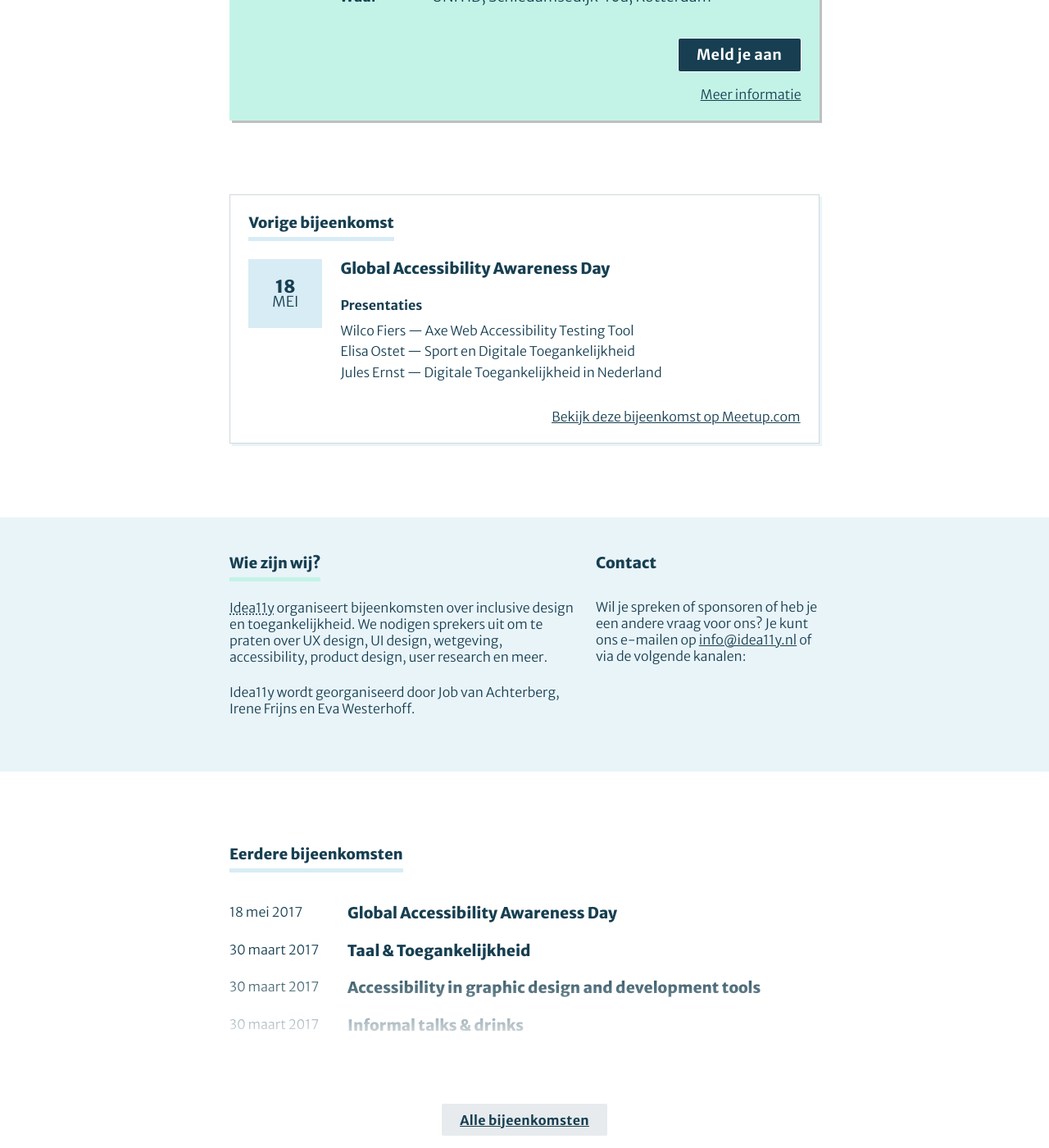
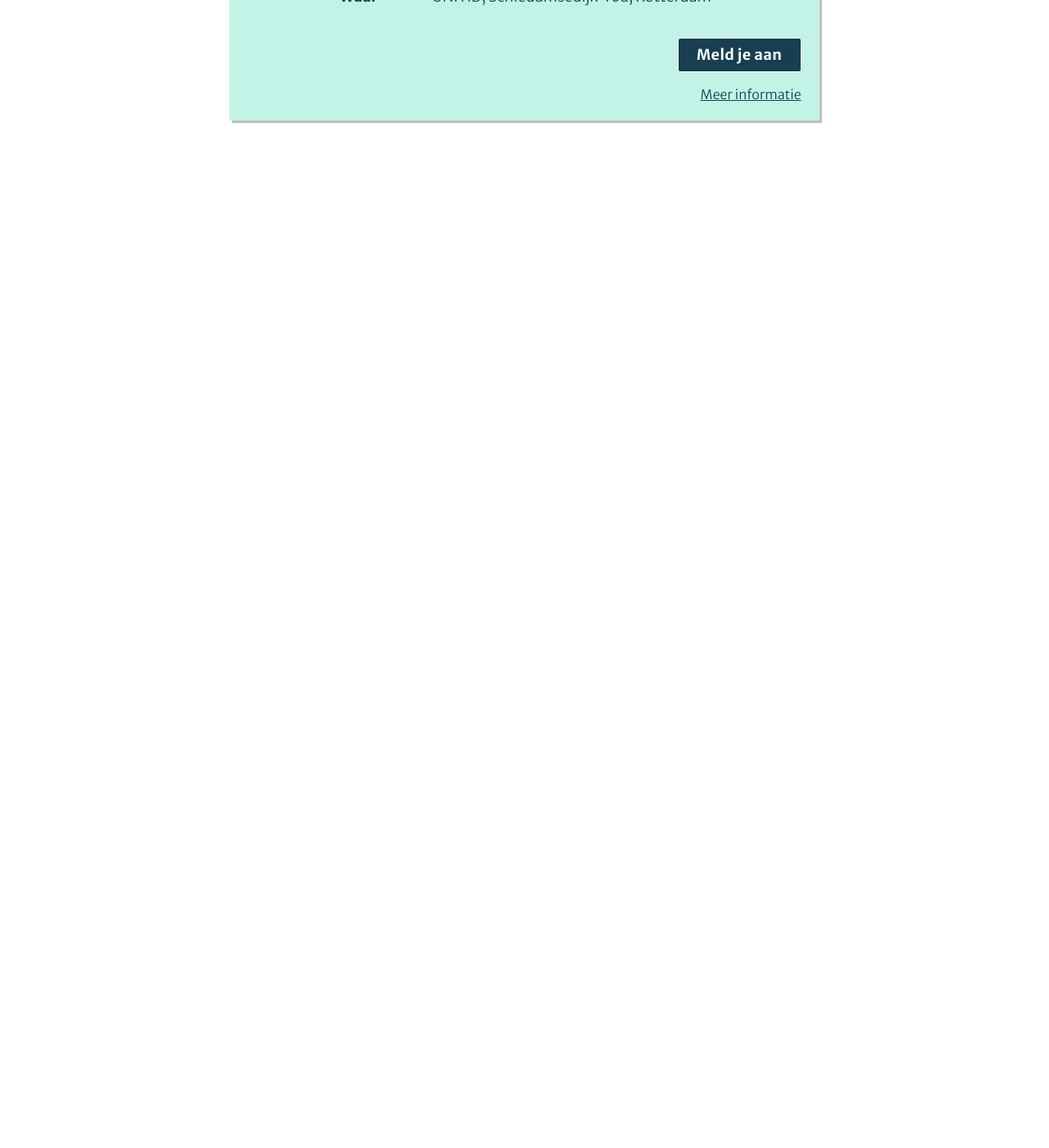
Before and after one commit to petervangrieken/ideal, a Jekyll site: the page built from index.html, in a window 1280 px wide and 1400 px high, scrolled down 269 px. Shown: the whole window at 82% size. Built offline with Jekyll 4.4.1, drawn with Linux system fonts in a browser that asks for light colours; after the commit the page ends 900 px from its top, so only the background shows below that.

Commit message:
Update index.html

```diff
--- a/index.html
+++ b/index.html
@@ -1,29 +1,7 @@
-<!DOCTYPE html>
-<html lang="nl">
-<head>
-	<meta charset="utf-8">
-	<meta http-equiv="X-UA-Compatible" content="IE=edge">
-	<meta name="description" content="">
-	<meta name="viewport" content="width=device-width, initial-scale=1">
-
-	<title>Inclusive Design & Accessibility Meetup &emdash; Idea11y</title>
-
-	<link rel="stylesheet" href="./css/style.min.css">
-	<link href="https://fonts.googleapis.com/css?family=Merriweather+Sans:300,400,700,800" rel="stylesheet">
-
-</head>
-
-<body>
-
-	<header role="banner">
-		<h1>Inclusive Design & Accessibility</h1>
-
-        <a href="mailto:info@idea11y.nl">info@idea11y.nl</a>
-	</header>
-
-
-	<main id="main" role="main">
-
+---
+layout: default
+title: Inclusive Design & Accessibility
+---
 <section class="meetup first-up">
     <h2>Volgende bijeenkomst</h2>
 
@@ -50,97 +28,3 @@
     <a href="https://www.meetup.com/Inclusive-Design-Accessibility/events/239750521/">Meer informatie</a>
 
 </section>
-
-        <section class="meetup">
-            <h2>Vorige bijeenkomst</h2>
-
-            <div>
-
-                <h3>
-                    Global Accessibility Awareness Day
-                </h3>
-
-                <h4>Presentaties</h4>
-
-                <ul>
-                    <li>Wilco Fiers &mdash; Axe Web Accessibility Testing Tool</li>
-                    <li>Elisa Ostet &mdash; Sport en Digitale Toegankelijkheid</li>
-                    <li>Jules Ernst &mdash; Digitale Toegankelijkheid in Nederland</li>
-
-                </ul>
-
-                <span>18 mei</span>
-
-            </div>
-
-            <a href="https://www.meetup.com/Inclusive-Design-Accessibility/events/239750369/">Bekijk deze bijeenkomst op Meetup.com</a>
-
-
-        </section>
-
-        <div class="background-blue">
-            <section class="who-are-we">
-                <div>
-                    <h2>Wie zijn wij?</h2>
-
-
-                    <p>
-                        <abbr title="inclusive Design en Accessibility">Idea11y</abbr> organiseert bijeenkomsten over inclusive design en toegankelijkheid. We nodigen sprekers uit om te praten over UX design, UI design, wetgeving, accessibility, product design, user research en meer.
-                    </p>
-                    <p>
-                        <abbr>Idea11y</abbr> wordt georganiseerd door Job van Achterberg, Irene Frijns en Eva Westerhoff.
-                    </p>
-                </div>
-
-
-                <div>
-                    <h3>Contact</h3>
-                    <p>
-                        Wil je spreken of sponsoren of heb je een andere vraag voor ons? Je kunt ons e-mailen op <a href="mailto:info@idea11y.nl">info@idea11y.nl</a> of via de volgende kanalen:
-                    </p>
-
-                </div>
-
-            </section>
-        </div>
-
-
-        <section class="past-meetups">
-            <h2>Eerdere bijeenkomsten</h2>
-
-            <ol>
-                <li>
-                    <h3>Global Accessibility Awareness Day</h3>
-                    <span>18 mei 2017</span>
-                </li>
-                <li>
-                    <h3>Taal & Toegankelijkheid</h3>
-                    <span>30 maart 2017</span>
-                </li>
-                <li>
-                    <h3>Accessibility in graphic design and development tools</h3>
-                    <span>30 maart 2017</span>
-                </li>
-                <li>
-                    <h3>Informal talks & drinks</h3>
-                    <span>30 maart 2017</span>
-                </li>
-                <li>
-                    <h3>Taal & Toegankelijkheid</h3>
-                    <span>30 maart 2017</span>
-                </li>
-
-
-
-            </ol>
-
-
-            <a href="https://www.meetup.com/Inclusive-Design-Accessibility/">Alle bijeenkomsten</a>
-
-        </section>
-
-
-
-    </main>
-</body>
-</html>
```
Lines whose indentation alone changed are shown as unchanged.
